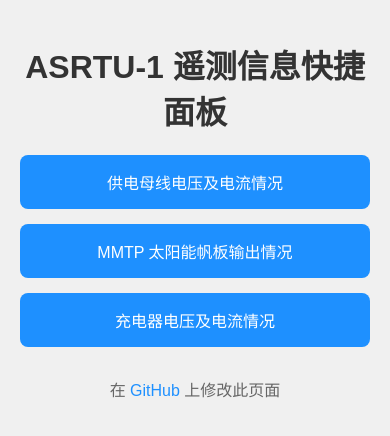
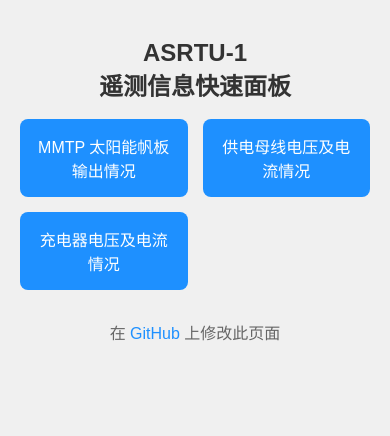
Before and after one commit to X-MQSI/ASRTU-1-Data-Link, a plain HTML site: page index.html in a window 390 px wide. Drawn offline with Linux system fonts and the light colour scheme.

Commit message:
Update index.html

```diff
--- a/index.html
+++ b/index.html
@@ -3,7 +3,7 @@
 <head>
     <meta charset="UTF-8">
     <meta name="viewport" content="width=device-width, initial-scale=1.0">
-    <title>ASRTU-1 卫星遥测信息快捷面板</title>
+    <title>ASRTU-1 遥测信息快捷面板</title>
     <style>
         /* 全局样式 */
         body {
@@ -17,11 +17,22 @@
             max-width: 600px;
             margin: auto;
             padding: 20px;
+            text-align: center;
         }
 
         h1 {
-            text-align: center;
             color: #333;
+            font-size: 1.8em;
+            line-height: 1.2;
+        }
+
+        /* 当屏幕宽度小于600px时，使标题自动换行 */
+        @media (max-width: 600px) {
+            h1 {
+                font-size: 1.5em;
+                line-height: 1.4;
+                white-space: pre-line; /* 保证换行显示 */
+            }
         }
 
         .link-panel {
@@ -55,27 +66,25 @@
             color: #1e90ff;
             text-decoration: none;
         }
-
-        /* 移动端优化 */
-        @media (max-width: 600px) {
-            .link-panel {
-                grid-template-columns: 1fr;
-            }
-        }
     </style>
+    <!-- Microsoft Clarity 数据统计 -->
+    <script type="text/javascript">(function (c, l, a, r, i, t, y) {c[a] = c[a] || function () { (c[a].q = c[a].q || []).push(arguments) };t = l.createElement(r); t.async = 1; t.src = "https://www.clarity.ms/tag/" + i;y = l.getElementsByTagName(r)[0]; y.parentNode.insertBefore(t, y);})(window, document, "clarity", "script", "lrsvok50ur");</script>
+    <!-- Google tag 数据统计 -->
+    <script async src="https://www.googletagmanager.com/gtag/js?id=G-FEX5HD8QZ2"></script>
+    <script>window.dataLayer = window.dataLayer || [];function gtag() { dataLayer.push(arguments); }gtag('js', new Date());gtag('config', 'G-FEX5HD8QZ2');</script>
 </head>
 <body>
 
 <div class="container">
-    <h1>ASRTU-1 遥测信息快捷面板</h1>
+    <h1>ASRTU-1<br>遥测信息快速面板</h1> <!-- 手动添加换行 -->
     <div class="link-panel">
-        <a target="_blank" href="http://1.92.100.130/pages/lines.html?sat=ASRTU-1&data=SAT-C00018.7.16:12V%25E6%25AF%258D%25E7%25BA%25BF%25E7%2594%25B5%25E5%258E%258B;SAT-C00020.7.16:5V%25E6%25AF%258D%25E7%25BA%25BF%25E7%2594%25B5%25E5%258E%258B;SAT-C00022.7.16:3.3V%25E6%25AF%258D%25E7%25BA%25BF%25E7%2594%25B5%25E5%258E%258B;SAT-C00024.7.16:12V%25E6%25AF%258D%25E7%25BA%25BF%25E7%2594%25B5%25E6%25B5%2581;SAT-C00026.7.16:5V%25E6%25AF%258D%25E7%25BA%25BF%25E7%2594%25B5%25E6%25B5%2581;SAT-C00028.7.16:3.3V%25E6%25AF%258D%25E7%25BA%25BF%25E7%2594%25B5%25E6%25B5%2581">供电母线电压及电流情况</a>
-        <a target="_blank" href="http://1.92.100.130/pages/lines.html?sat=ASRTU-1&data=SAT-C00036.7.16:MPPT1%25E7%2594%25B5%25E5%258E%258B;SAT-C00038.7.16:MPPT2%25E7%2594%25B5%25E5%258E%258B;SAT-C00040.7.16:MPPT3%25E7%2594%25B5%25E5%258E%258B;SAT-C00042.7.16:MPPT1%25E7%2594%25B5%25E6%25B5%2581;SAT-C00044.7.16:MPPT2%25E7%2594%25B5%25E6%25B5%2581;SAT-C00046.7.16:MPPT3%25E7%2594%25B5%25E6%25B5%2581">MMTP 太阳能帆板输出情况</a>
-        <a target="_blank" href="http://1.92.100.130/pages/lines.html?sat=ASRTU-1&data=SAT-C00048.7.16:%25E5%2585%2585%25E7%2594%25B5%25E5%2599%25A81%25E7%2594%25B5%25E5%258E%258B;SAT-C00050.7.16:%25E5%2585%2585%25E7%2594%25B5%25E5%2599%25A82%25E7%2594%25B5%25E5%258E%258B;SAT-C00052.7.16:%25E5%2585%2585%25E7%2594%25B5%25E5%2599%25A81%25E7%2594%25B5%25E6%25B5%2581;SAT-C00054.7.16:%25E5%2585%2585%25E7%2594%25B5%25E5%2599%25A82%25E7%2594%25B5%25E6%25B5%2581">充电器电压及电流情况</a>
+        <a href="http://1.92.100.130/pages/lines.html?sat=ASRTU-1&data=SAT-C00018.7.16:12V%25E6%25AF%258D%25E7%25BA%25BF%25E7%2594%25B5%25E5%258E%258B;SAT-C00020.7.16:5V%25E6%25AF%258D%25E7%25BA%25BF%25E7%2594%25B5%25E5%258E%258B;SAT-C00022.7.16:3.3V%25E6%25AF%258D%25E7%25BA%25BF%25E7%2594%25B5%25E5%258E%258B;SAT-C00024.7.16:12V%25E6%25AF%258D%25E7%25BA%25BF%25E7%2594%25B5%25E6%25B5%2581;SAT-C00026.7.16:5V%25E6%25AF%258D%25E7%25BA%25BF%25E7%2594%25B5%25E6%25B5%2581;SAT-C00028.7.16:3.3V%25E6%25AF%258D%25E7%25BA%25BF%25E7%2594%25B5%25E6%25B5%2581">MMTP 太阳能帆板输出情况 </a>
+        <a href="http://1.92.100.130/pages/lines.html?sat=ASRTU-1&data=SAT-C00036.7.16:MPPT1%25E7%2594%25B5%25E5%258E%258B;SAT-C00038.7.16:MPPT2%25E7%2594%25B5%25E5%258E%258B;SAT-C00040.7.16:MPPT3%25E7%2594%25B5%25E5%258E%258B;SAT-C00042.7.16:MPPT1%25E7%2594%25B5%25E6%25B5%2581;SAT-C00044.7.16:MPPT2%25E7%2594%25B5%25E6%25B5%2581;SAT-C00046.7.16:MPPT3%25E7%2594%25B5%25E6%25B5%2581">供电母线电压及电流情况</a>
+        <a href="http://1.92.100.130/pages/lines.html?sat=ASRTU-1&data=SAT-C00048.7.16:%25E5%2585%2585%25E7%2594%25B5%25E5%2599%25A81%25E7%2594%25B5%25E5%258E%258B;SAT-C00050.7.16:%25E5%2585%2585%25E7%2594%25B5%25E5%2599%25A82%25E7%2594%25B5%25E5%258E%258B;SAT-C00052.7.16:%25E5%2585%2585%25E7%2594%25B5%25E5%2599%25A81%25E7%2594%25B5%25E6%25B5%2581;SAT-C00054.7.16:%25E5%2585%2585%25E7%2594%25B5%25E5%2599%25A82%25E7%2594%25B5%25E6%25B5%2581">充电器电压及电流情况</a>
     </div>
 
     <div class="footer">
-        <p>在 <a href="https://github.com/X-MQSI/ASRTU-1-Data-Link" target="_blank">GitHub</a> 上修改此页面</p>
+        <p>在 <a href="https://github.com/your-repo-url" target="_blank">GitHub</a> 上修改此页面</p>
     </div>
 </div>
 
```
